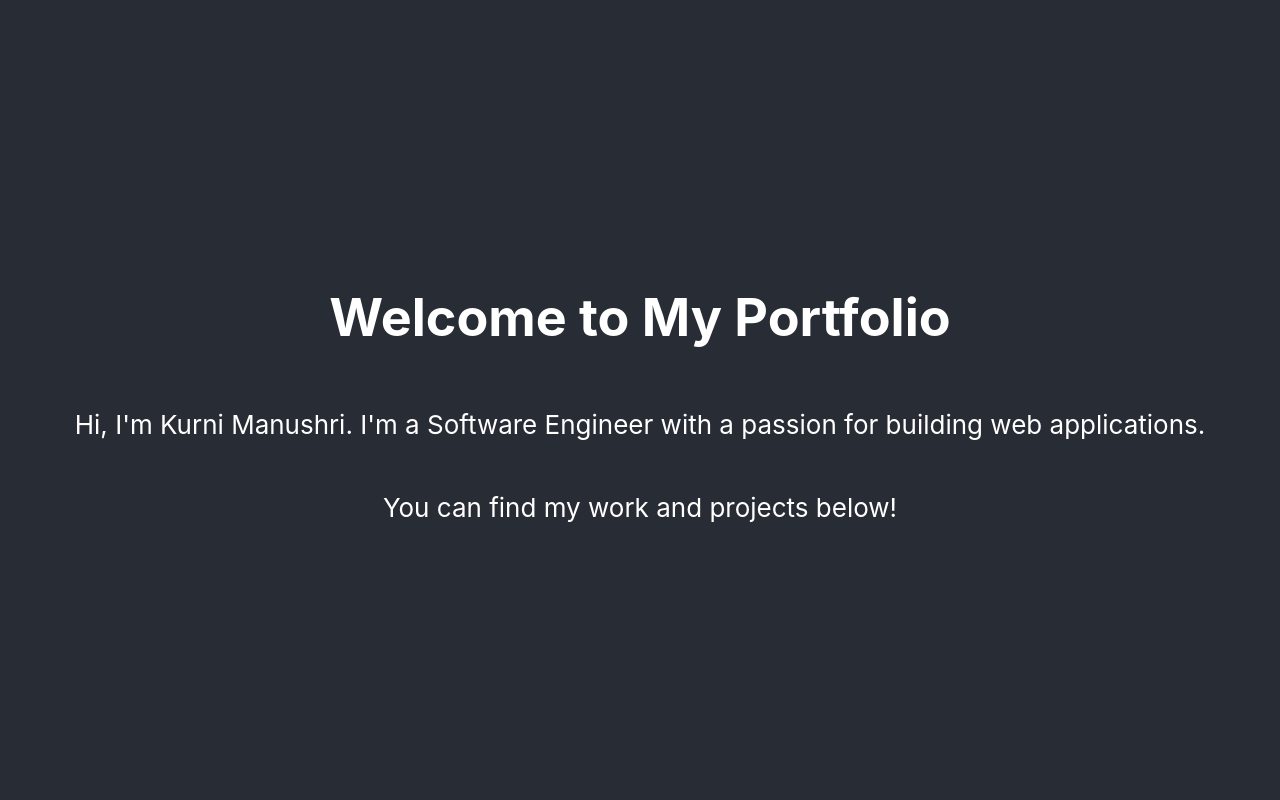
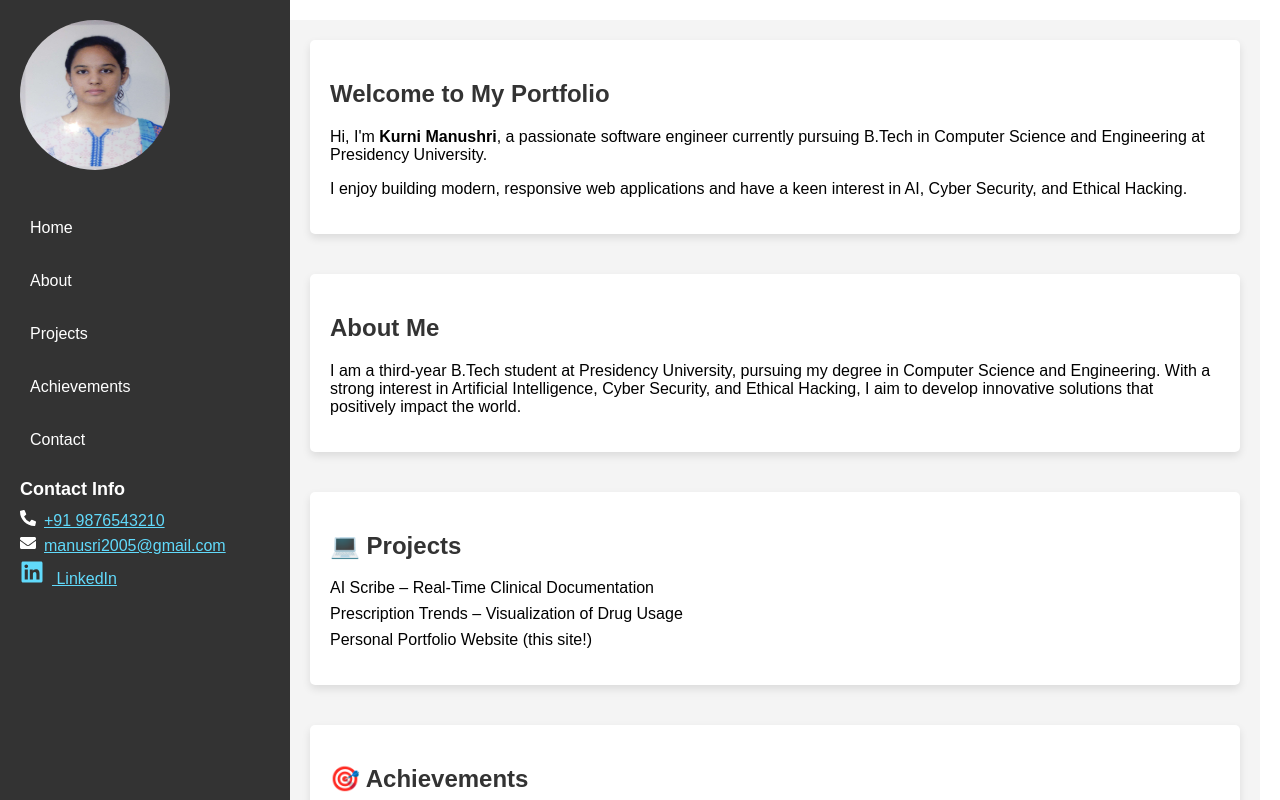
Before and after one commit to Leo5060/manushri-portfolio, a React (Create React App) app: page / in a window 1280 px wide. Shown: the top 800 px of the page. Built offline with nearby package versions, Linux system fonts and the light colour scheme.

Commit message:
Initial commit

```diff
--- a/package.json
+++ b/package.json
@@ -9,7 +9,10 @@
     "@testing-library/user-event": "^13.5.0",
     "react": "^19.1.0",
     "react-dom": "^19.1.0",
+    "react-icons": "^5.5.0",
+    "react-router-dom": "^6.30.0",
     "react-scripts": "5.0.1",
+    "react-scroll": "^1.9.3",
     "web-vitals": "^2.1.4"
   },
   "scripts": {
--- a/src/App.css
+++ b/src/App.css
@@ -1,38 +1,98 @@
 .App {
-  text-align: center;
-}
-
-.App-logo {
-  height: 40vmin;
-  pointer-events: none;
-}
-
-@media (prefers-reduced-motion: no-preference) {
-  .App-logo {
-    animation: App-logo-spin infinite 20s linear;
-  }
+  display: flex;
+  font-family: Arial, sans-serif;
 }
 
 .App-header {
-  background-color: #282c34;
-  min-height: 100vh;
   display: flex;
-  flex-direction: column;
-  align-items: center;
-  justify-content: center;
-  font-size: calc(10px + 2vmin);
-  color: white;
+  width: 100%;
+  padding: 20px;
 }
 
-.App-link {
+.App-sidebar {
+  width: 250px;
+  background-color: #333;
+  color: white;
+  padding: 20px;
+  position: fixed;
+  height: 100%;
+  top: 0;
+  left: 0;
+  overflow-y: auto;
+}
+
+.profile-photo {
+  width: 150px;
+  height: 150px;
+  border-radius: 50%;
+  margin-bottom: 20px;
+}
+
+.sidebar-links a {
+  display: block;
+  color: white;
+  text-decoration: none;
+  margin: 15px 0;
+  padding: 10px;
+  border-radius: 5px;
+  transition: background-color 0.3s;
+}
+
+.sidebar-links a:hover {
+  background-color: #61dafb;
+}
+
+.contact-info h3 {
+  margin-top: 20px;
+  font-size: 18px;
+  margin-bottom: 10px;
+}
+
+.contact-info p {
+  font-size: 16px;
+  margin: 5px 0;
+}
+
+.App-content {
+  flex: 1;
+  margin-left: 270px; /* To create space for the sidebar */
+  padding: 20px;
+  background-color: #f4f4f4;
+}
+
+h1, h2 {
+  color: #333;
+}
+
+ul {
+  list-style-type: none;
+  padding-left: 0;
+}
+
+ul li {
+  margin: 8px 0;
+}
+
+a {
   color: #61dafb;
 }
 
-@keyframes App-logo-spin {
-  from {
-    transform: rotate(0deg);
-  }
-  to {
-    transform: rotate(360deg);
-  }
+a:hover {
+  text-decoration: underline;
 }
+
+section {
+  margin-bottom: 40px;
+}
+
+/* Smooth scroll */
+html {
+  scroll-behavior: smooth;
+}
+
+section {
+  padding: 20px;
+  border-radius: 5px;
+  background-color: white;
+  box-shadow: 0 4px 8px rgba(0, 0, 0, 0.1);
+}
--- a/src/App.js
+++ b/src/App.js
@@ -1,17 +1,112 @@
 import React from 'react';
 import './App.css';
+import { FaLinkedin, FaPhoneAlt, FaEnvelope } from 'react-icons/fa'; // Importing icons
 
 function App() {
   return (
     <div className="App">
       <header className="App-header">
-        <h1>Welcome to My Portfolio</h1>
-        <p>
-          Hi, I'm Kurni Manushri. I'm a Software Engineer with a passion for building web applications.
-        </p>
-        <p>
-          You can find my work and projects below!
-        </p>
+        {/* Left Panel: Sidebar */}
+        <div className="App-sidebar">
+          <div className="sidebar-content">
+            <img
+              src={`${process.env.PUBLIC_URL}/images/profile.jpg`}
+              alt="Kurni Manushri"
+              className="profile-photo"
+            />
+            <div className="sidebar-links">
+              <a href="#home">Home</a>
+              <a href="#about">About</a>
+              <a href="#projects">Projects</a>
+              <a href="#achievements">Achievements</a>
+              <a href="#contact">Contact</a>
+            </div>
+
+            <div className="contact-info">
+              <h3>Contact Info</h3>
+              <p>
+                <FaPhoneAlt style={{ marginRight: '8px' }} />
+                <a href="tel:+919876543210">+91 9876543210</a>
+              </p>
+              <p>
+                <FaEnvelope style={{ marginRight: '8px' }} />
+                <a href="mailto:manusri2005@gmail.com">manusri2005@gmail.com</a>
+              </p>
+              <a
+                className="App-link"
+                href="https://www.linkedin.com/in/kurni-manushri-b222aa256"
+                target="_blank"
+                rel="noopener noreferrer"
+              >
+                <FaLinkedin size={24} style={{ marginRight: '8px' }} /> LinkedIn
+              </a>
+            </div>
+          </div>
+        </div>
+
+        {/* Main Content */}
+        <div className="App-content">
+          <section id="home">
+            <h1>Welcome to My Portfolio</h1>
+            <p>
+              Hi, I'm <strong>Kurni Manushri</strong>, a passionate software
+              engineer currently pursuing B.Tech in Computer Science and
+              Engineering at Presidency University.
+            </p>
+            <p>
+              I enjoy building modern, responsive web applications and have a
+              keen interest in AI, Cyber Security, and Ethical Hacking.
+            </p>
+          </section>
+
+          {/* About Section */}
+          <section id="about">
+            <h2>About Me</h2>
+            <p>
+              I am a third-year B.Tech student at Presidency University,
+              pursuing my degree in Computer Science and Engineering. With a
+              strong interest in Artificial Intelligence, Cyber Security, and
+              Ethical Hacking, I aim to develop innovative solutions that
+              positively impact the world.
+            </p>
+          </section>
+
+          {/* Projects Section */}
+          <section id="projects">
+            <h2>💻 Projects</h2>
+            <ul>
+              <li>AI Scribe – Real-Time Clinical Documentation</li>
+              <li>Prescription Trends – Visualization of Drug Usage</li>
+              <li>Personal Portfolio Website (this site!)</li>
+            </ul>
+          </section>
+
+          {/* Achievements Section */}
+          <section id="achievements">
+            <h2>🎯 Achievements</h2>
+            <ul>
+              <li>Ongoing Internship at Cognifyz Technologies</li>
+              <li>Active member of Creovators Club and IGEN Club</li>
+            </ul>
+          </section>
+
+          {/* Certificates Section */}
+          <section id="certificates">
+            <h2>📜 Certificates</h2>
+            <ul>
+              <li>Python Programming Certification</li>
+              <li>Front-End Development Projects</li>
+              <li>Cyber Security Fundamentals (Coursera)</li>
+            </ul>
+          </section>
+
+          {/* Contact Section */}
+          <section id="contact">
+            <h2>📞 Contact Me</h2>
+            <p>Email: <a href="mailto:manusri2005@gmail.com">manusri2005@gmail.com</a></p>
+            <p>Phone: <a href="tel:+919876543210">+91 9876543210</a></p>
+          </section>
+        </div>
       </header>
     </div>
   );
```
Also changed, not shown: src/pages/About.js (added, +14 -0 lines), src/pages/Achievements.js (added, +15 -0 lines), src/pages/Contact.js (added, +38 -0 lines), src/pages/Home.js (added, +12 -0 lines), src/pages/Projects.js (added, +16 -0 lines), public/images/profile.jpg (added), 1 other file (tests, documents, lock files or other folders).
